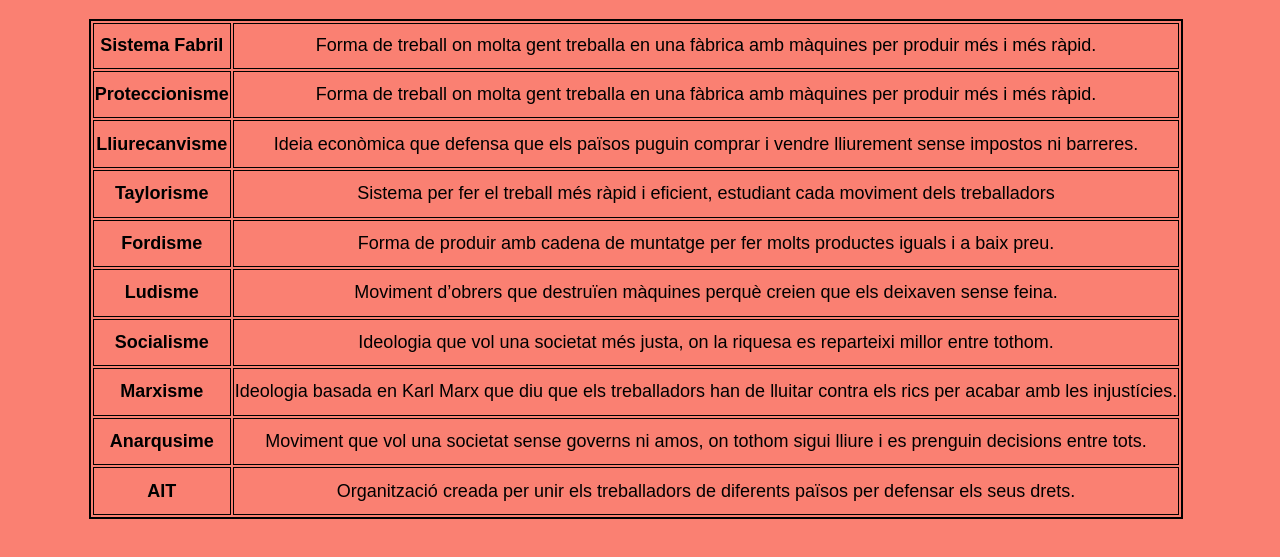
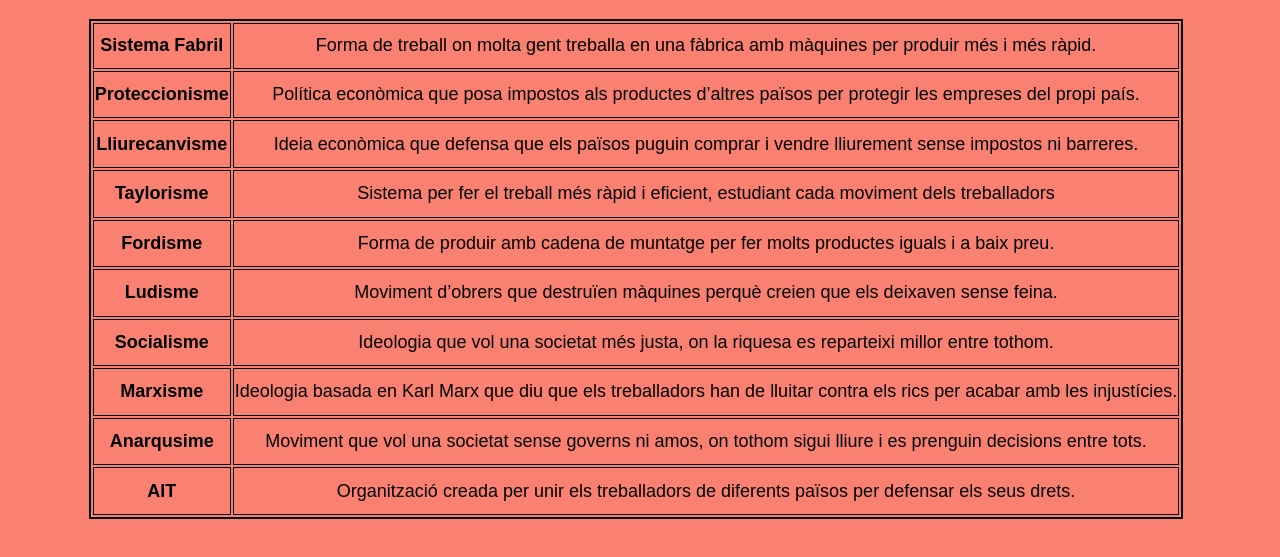
Before and after one commit to Maxitusss99/MaxitusssWP, a plain HTML site: page GlossariT2CS.html in a window 1280 px wide. Shown: the part 61-618 px from the top of the page. Drawn offline with Linux system fonts and the light colour scheme.

Commit message:
Add files via upload

```diff
--- a/GlossariT2CS.html
+++ b/GlossariT2CS.html
@@ -15,7 +15,7 @@
         <tbody>
         <tr>
             <th>Proteccionisme</th>
-            <td>Forma de treball on molta gent treballa en una fàbrica amb màquines per produir més i més ràpid.</td>
+            <td>Política econòmica que posa impostos als productes d’altres països per protegir les empreses del propi país.</td>
         </tr>
         <tr>
             <th>Lliurecanvisme</th>
```
